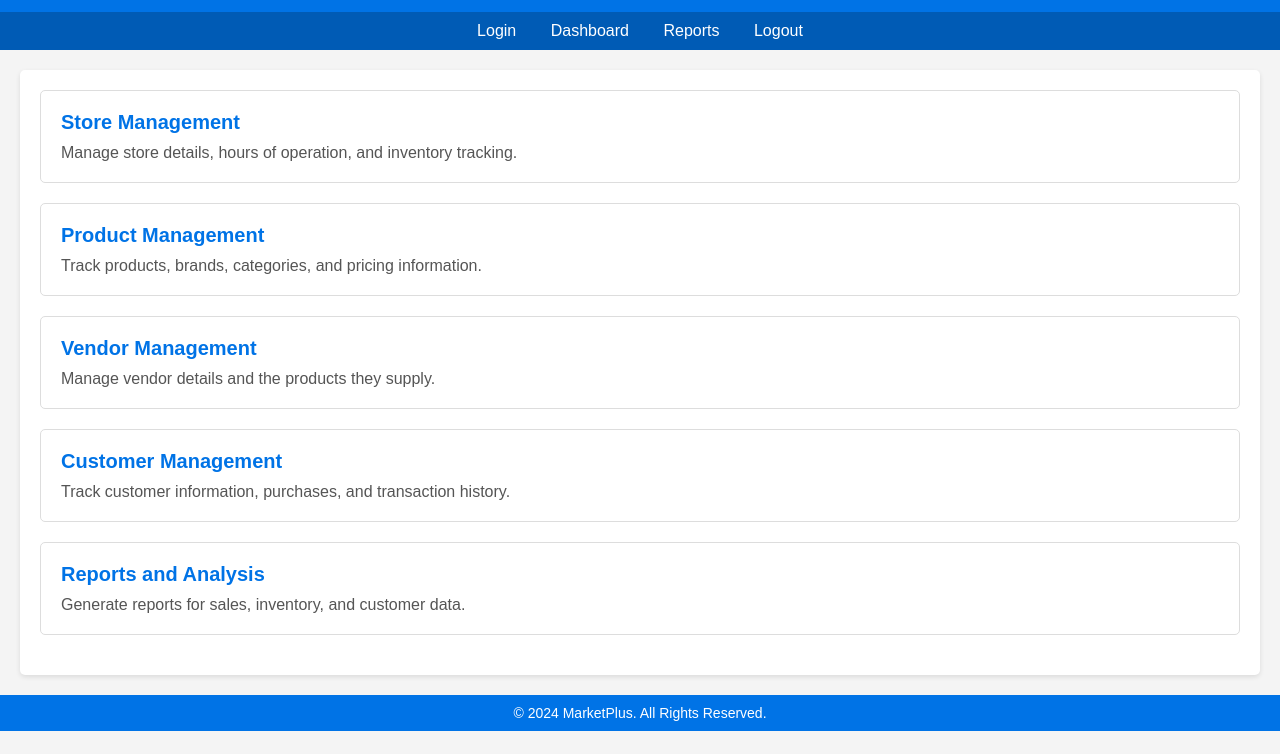
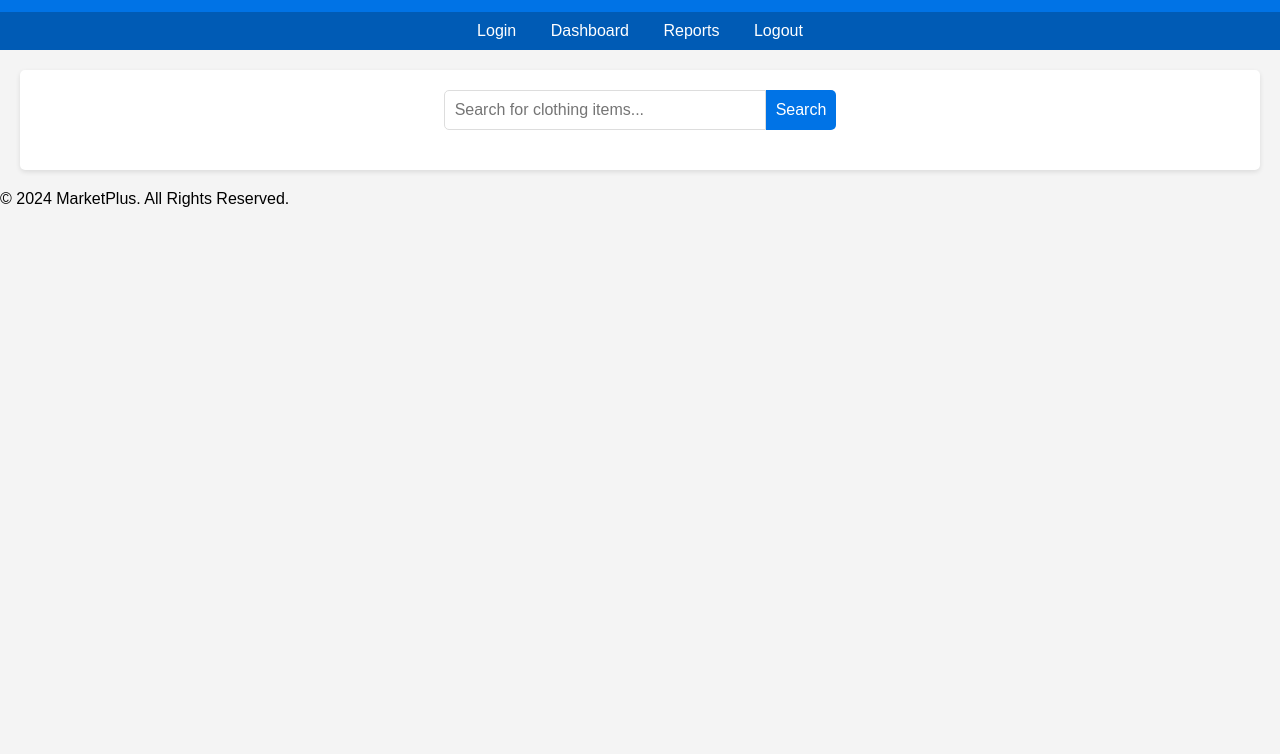
Before and after one commit to judy12345/Group-project480, a plain HTML site: page index.html in a window 1280 px wide. Shown: the part 46-800 px from the top of the page. Drawn offline with Linux system fonts and the light colour scheme.

Commit message:
Update index.html
Added in some dummy functions and a search bar with a page to display the information

```diff
--- a/index.html
+++ b/index.html
@@ -44,48 +44,48 @@
             border-radius: 5px;
             box-shadow: 0 2px 5px rgba(0, 0, 0, 0.1);
         }
-        .card {
+        .search-box {
             margin-bottom: 20px;
-            padding: 20px;
+            display: flex;
+            justify-content: center;
+        }
+        .search-box input[type="text"] {
+            padding: 10px;
+            font-size: 16px;
+            width: 300px;
+            border: 1px solid #ddd;
+            border-radius: 5px 0 0 5px;
+        }
+        .search-box button {
+            padding: 10px;
+            font-size: 16px;
+            background: #0073e6;
+            color: white;
+            border: none;
+            cursor: pointer;
+            border-radius: 0 5px 5px 0;
+        }
+        .search-box button:hover {
+            background: #005bb5;
+        }
+        .results {
+            margin-top: 20px;
+        }
+        .product-card {
+            margin-bottom: 15px;
+            padding: 15px;
             border: 1px solid #ddd;
             border-radius: 5px;
-            transition: box-shadow 0.3s ease;
+            box-shadow: 0 2px 5px rgba(0, 0, 0, 0.1);
         }
-        .card:hover {
-            box-shadow: 0 4px 10px rgba(0, 0, 0, 0.2);
-        }
-        .card h2 {
-            margin: 0 0 10px;
-            font-size: 20px;
+        .product-card h2 {
+            margin: 0 0 5px;
+            font-size: 18px;
             color: #0073e6;
         }
-        .card p {
+        .product-card p {
             margin: 0;
             color: #555;
-        }
-        footer {
-            background: #0073e6;
-            color: white;
-            text-align: center;
-            padding: 10px 0;
-            margin-top: 20px;
-        }
-        footer p {
-            margin: 0;
-            font-size: 14px;
-        }
-        /* Responsive Design */
-        @media (max-width: 768px) {
-            .container {
-                padding: 10px;
-            }
-            .card {
-                padding: 15px;
-            }
-            nav a {
-                font-size: 14px;
-                margin: 0 10px;
-            }
         }
     </style>
 </head>
@@ -105,25 +105,15 @@
 
     <!-- Main Content -->
     <div class="container">
-        <div class="card">
-            <h2>Store Management</h2>
-            <p>Manage store details, hours of operation, and inventory tracking.</p>
+        <!-- Search Box -->
+        <div class="search-box">
+            <input type="text" id="searchInput" placeholder="Search for clothing items...">
+            <button onclick="searchProducts()">Search</button>
         </div>
-        <div class="card">
-            <h2>Product Management</h2>
-            <p>Track products, brands, categories, and pricing information.</p>
-        </div>
-        <div class="card">
-            <h2>Vendor Management</h2>
-            <p>Manage vendor details and the products they supply.</p>
-        </div>
-        <div class="card">
-            <h2>Customer Management</h2>
-            <p>Track customer information, purchases, and transaction history.</p>
-        </div>
-        <div class="card">
-            <h2>Reports and Analysis</h2>
-            <p>Generate reports for sales, inventory, and customer data.</p>
+
+        <!-- Search Results -->
+        <div class="results" id="results">
+            <!-- Search results will appear here -->
         </div>
     </div>
 
@@ -131,5 +121,49 @@
     <footer>
         <p>&copy; 2024 MarketPlus. All Rights Reserved.</p>
     </footer>
+
+    <script>
+        // Dummy data for clothing products
+        const products = [
+            { name: "Men's T-Shirt", category: "Casual Wear", size: "M", price: "$15.99", brand: "Brand A" },
+            { name: "Women's Jeans", category: "Denim", size: "28", price: "$39.99", brand: "Brand B" },
+            { name: "Unisex Hoodie", category: "Outerwear", size: "L", price: "$49.99", brand: "Brand C" },
+            { name: "Kids' Sneakers", category: "Footwear", size: "12", price: "$25.99", brand: "Brand D" },
+            { name: "Formal Shirt", category: "Formal Wear", size: "XL", price: "$29.99", brand: "Brand E" },
+        ];
+
+        // Function to search products
+        function searchProducts() {
+            const query = document.getElementById("searchInput").value.toLowerCase();
+            const resultsDiv = document.getElementById("results");
+            resultsDiv.innerHTML = ""; // Clear previous results
+
+            // Filter products based on the search query
+            const filteredProducts = products.filter(product =>
+                product.name.toLowerCase().includes(query) ||
+                product.category.toLowerCase().includes(query) ||
+                product.brand.toLowerCase().includes(query) ||
+                product.size.toLowerCase().includes(query)
+            );
+
+            // Display results
+            if (filteredProducts.length > 0) {
+                filteredProducts.forEach(product => {
+                    const productCard = document.createElement("div");
+                    productCard.classList.add("product-card");
+                    productCard.innerHTML = `
+                        <h2>${product.name}</h2>
+                        <p><strong>Category:</strong> ${product.category}</p>
+                        <p><strong>Size:</strong> ${product.size}</p>
+                        <p><strong>Price:</strong> ${product.price}</p>
+                        <p><strong>Brand:</strong> ${product.brand}</p>
+                    `;
+                    resultsDiv.appendChild(productCard);
+                });
+            } else {
+                resultsDiv.innerHTML = "<p>No products found.</p>";
+            }
+        }
+    </script>
 </body>
 </html>
```
